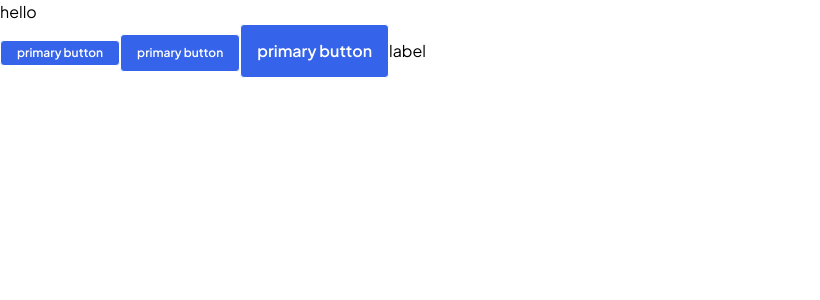
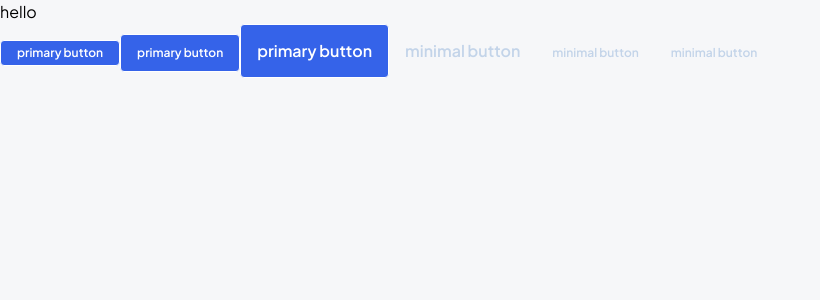
Before and after one commit to DenisEgorov200/morent-react, a React (Vite) app: page / in a window 1280 px wide. Shown: the top 300 px of the page, without its empty margins (0-820 px from the left). Built offline with nearby package versions, Linux system fonts and the light colour scheme.

Commit message:
feat(minimalButton): add minimalButton

```diff
--- a/src/App.jsx
+++ b/src/App.jsx
@@ -8,7 +8,9 @@ export const App = () => {
       <PrimaryButton label="primary button" size="small" />
       <PrimaryButton label="primary button" size="medium" />
       <PrimaryButton label="primary button" size="large" />
-      <MinimalButton />
+      <MinimalButton label="minimal button" size="large" />
+      <MinimalButton label="minimal button" size="medium" />
+      <MinimalButton label="minimal button" size="small" />
     </>
   );
 };
--- a/src/components/ui/MinimalButton.jsx
+++ b/src/components/ui/MinimalButton.jsx
@@ -1,3 +1,18 @@
-export const MinimalButton = ({ label }) => {
-  return <button className="">label</button>;
+export const MinimalButton = ({ label, size }) => {
+  let buttonSize = 'px-4 py-1 text-xs';
+
+  if (size === 'small') {
+    buttonSize = 'px-4 py-1 text-xs';
+  } else if (size === 'medium') {
+    buttonSize = 'px-4 py-2.5 text-xs';
+  } else if (size === 'large') {
+    buttonSize = 'px-4 py-3.5 text-base';
+  }
+
+  return (
+    <button
+      className={`font-semibold text-secondary-200 rounded ${buttonSize} hover:text-secondary-500 hover:bg-white active:bg-primary-100 focus:border-[1px] focus:border-secondary-200 disabled:text-secondary-400`}>
+      {label}
+    </button>
+  );
 };
--- a/src/index.css
+++ b/src/index.css
@@ -1,3 +1,9 @@
 @tailwind base;
 @tailwind components;
 @tailwind utilities;
+
+@layer base {
+    body {
+        background: #f6f7f9;
+    }
+}
```
